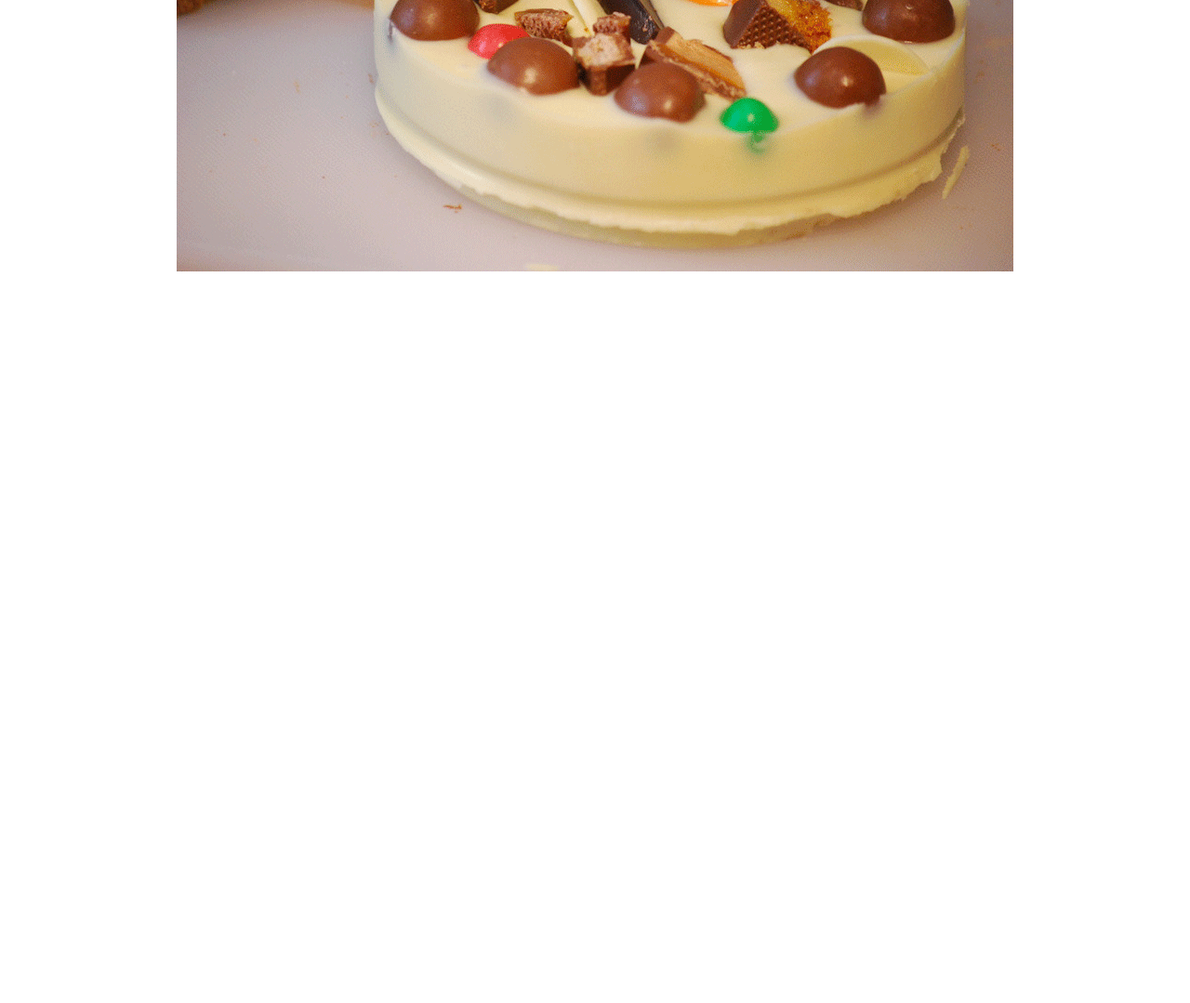
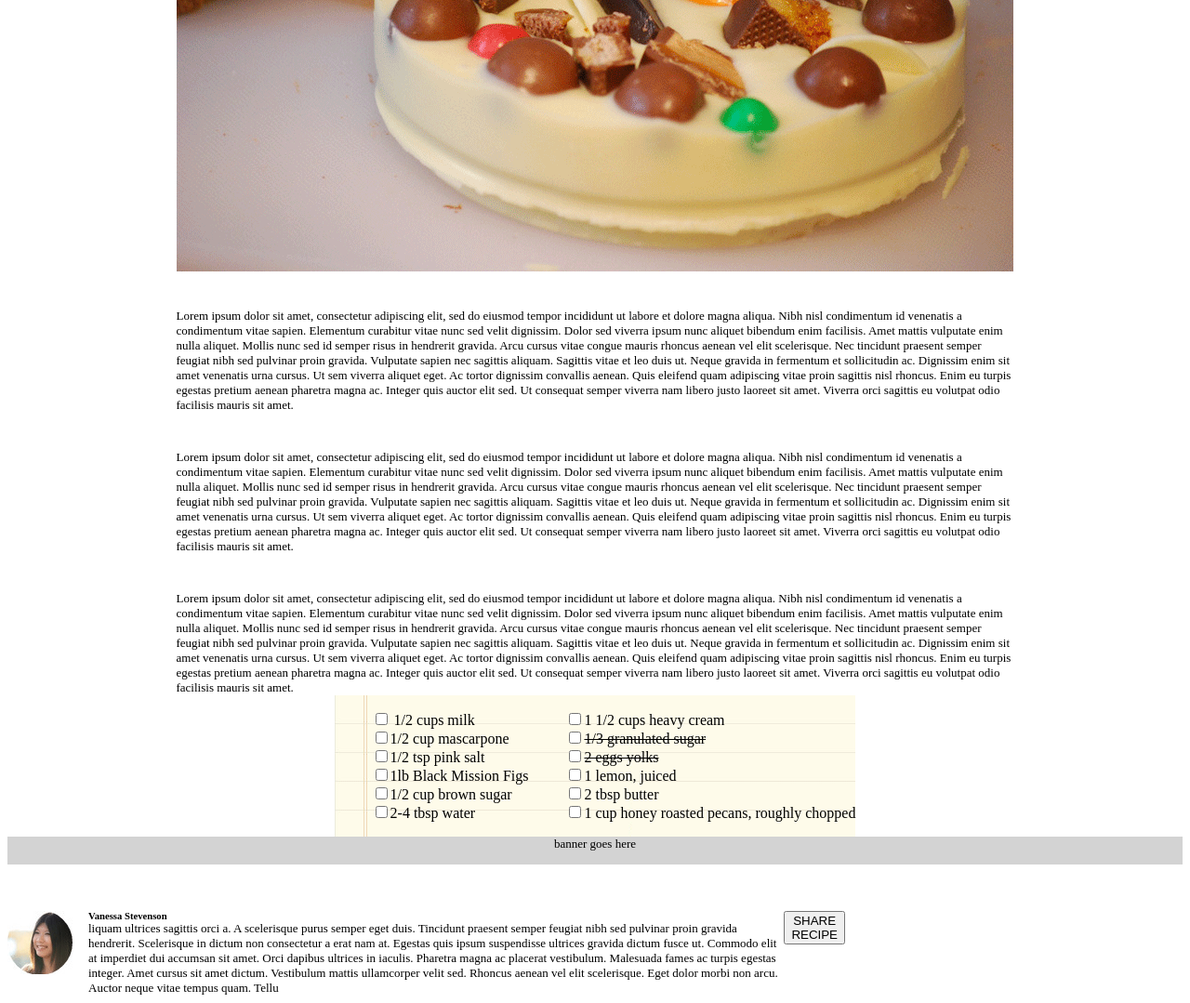
Before and after one commit to ehammes/chocolate-pizza, a plain HTML site: page index.html in a window 1280 px wide. Shown: the part 523-1602 px from the top of the page at 93% size. Before the commit the page ends 823 px from the top, so only its background shows below. Drawn offline with Linux system fonts and the light colour scheme.

Commit message:
linked and hooked ish

```diff
--- a/index.html
+++ b/index.html
@@ -2,8 +2,9 @@
 <html lang="en">
 
 <head>
-  <meta charset="UTF-8">
-  <meta http-equiv="X-UA-Compatible" content="IE=edge">
+  <link rel="preconnect" href="https://fonts.googleapis.com">
+  <link rel="preconnect" href="https://fonts.gstatic.com" crossorigin>
+  <link href="https://fonts.googleapis.com/css2?family=Yellowtail&display=swap" rel="stylesheet">
   <meta name="viewport" content="width=device-width, initial-scale=1.0">
   <link rel="stylesheet" href="css/style.css">
   <title>Delicious</title>
@@ -54,8 +55,47 @@
         <img src="img/choco-pizza.png" alt="pizza">
       </div>
     </div>
-      <p></p>
+    <div id="para">
+      <p>Lorem ipsum dolor sit amet, consectetur adipiscing elit, sed do eiusmod tempor incididunt ut labore et dolore magna aliqua. Nibh nisl condimentum id venenatis a condimentum vitae sapien. Elementum curabitur vitae nunc sed velit dignissim. Dolor sed viverra ipsum nunc aliquet bibendum enim facilisis. Amet mattis vulputate enim nulla aliquet. Mollis nunc sed id semper risus in hendrerit gravida. Arcu cursus vitae congue mauris rhoncus aenean vel elit scelerisque. Nec tincidunt praesent semper feugiat nibh sed pulvinar proin gravida. Vulputate sapien nec sagittis aliquam. Sagittis vitae et leo duis ut. Neque gravida in fermentum et sollicitudin ac. Dignissim enim sit amet venenatis urna cursus. Ut sem viverra aliquet eget. Ac tortor dignissim convallis aenean. Quis eleifend quam adipiscing vitae proin sagittis nisl rhoncus. Enim eu turpis egestas pretium aenean pharetra magna ac. Integer quis auctor elit sed. Ut consequat semper viverra nam libero justo laoreet sit amet. Viverra orci sagittis eu volutpat odio facilisis mauris sit amet.</p>
+      <p>Lorem ipsum dolor sit amet, consectetur adipiscing elit, sed do eiusmod tempor incididunt ut labore et dolore magna aliqua. Nibh nisl condimentum id venenatis a condimentum vitae sapien. Elementum curabitur vitae nunc sed velit dignissim. Dolor sed viverra ipsum nunc aliquet bibendum enim facilisis. Amet mattis vulputate enim nulla aliquet. Mollis nunc sed id semper risus in hendrerit gravida. Arcu cursus vitae congue mauris rhoncus aenean vel elit scelerisque. Nec tincidunt praesent semper feugiat nibh sed pulvinar proin gravida. Vulputate sapien nec sagittis aliquam. Sagittis vitae et leo duis ut. Neque gravida in fermentum et sollicitudin ac. Dignissim enim sit amet venenatis urna cursus. Ut sem viverra aliquet eget. Ac tortor dignissim convallis aenean. Quis eleifend quam adipiscing vitae proin sagittis nisl rhoncus. Enim eu turpis egestas pretium aenean pharetra magna ac. Integer quis auctor elit sed. Ut consequat semper viverra nam libero justo laoreet sit amet. Viverra orci sagittis eu volutpat odio facilisis mauris sit amet.</p>
+      <p>Lorem ipsum dolor sit amet, consectetur adipiscing elit, sed do eiusmod tempor incididunt ut labore et dolore magna aliqua. Nibh nisl condimentum id venenatis a condimentum vitae sapien. Elementum curabitur vitae nunc sed velit dignissim. Dolor sed viverra ipsum nunc aliquet bibendum enim facilisis. Amet mattis vulputate enim nulla aliquet. Mollis nunc sed id semper risus in hendrerit gravida. Arcu cursus vitae congue mauris rhoncus aenean vel elit scelerisque. Nec tincidunt praesent semper feugiat nibh sed pulvinar proin gravida. Vulputate sapien nec sagittis aliquam. Sagittis vitae et leo duis ut. Neque gravida in fermentum et sollicitudin ac. Dignissim enim sit amet venenatis urna cursus. Ut sem viverra aliquet eget. Ac tortor dignissim convallis aenean. Quis eleifend quam adipiscing vitae proin sagittis nisl rhoncus. Enim eu turpis egestas pretium aenean pharetra magna ac. Integer quis auctor elit sed. Ut consequat semper viverra nam libero justo laoreet sit amet. Viverra orci sagittis eu volutpat odio facilisis mauris sit amet.</p>
+    </div>
+    <div id="big">
+      <div id="background-paper">
+        <ul>
+          <li><input type="checkbox"> 1/2 cups milk</li>
+          <li><input type="checkbox">1/2 cup mascarpone</li>
+          <li><input type="checkbox">1/2 tsp pink salt</li>
+          <li><input type="checkbox">1lb Black Mission Figs</li>
+          <li><input type="checkbox">1/2 cup brown sugar</li>
+          <li><input type="checkbox">2-4 tbsp water</li>
+        </ul>
+        <ul>
+          <li><input type="checkbox">1 1/2 cups heavy cream</li>
+          <li id="text-decoration"><input type="checkbox">1/3 granulated sugar</li>
+          <li id="text-decoration"><input type="checkbox">2 eggs yolks</li>
+          <li><input type="checkbox">1 lemon, juiced</li>
+          <li><input type="checkbox">2 tbsp butter</li>
+          <li><input type="checkbox">1 cup honey roasted pecans, roughly chopped</li>
+        </ul>
 
+      </div>
+    </div>
+    <div id="banner">
+      <p>banner goes here</p>
+    </div>
+    <div id="bottom">
+      <div id="profilePic">
+        <img src="img/van-pic.png" alt="van's pic!">
+      </div>
+      <div id="bio">
+        <h4>Vanessa Stevenson</h4>
+        <p>liquam ultrices sagittis orci a. A scelerisque purus semper eget duis. Tincidunt praesent semper feugiat nibh sed pulvinar proin gravida hendrerit. Scelerisque in dictum non consectetur a erat nam at. Egestas quis ipsum suspendisse ultrices gravida dictum fusce ut. Commodo elit at imperdiet dui accumsan sit amet. Orci dapibus ultrices in iaculis. Pharetra magna ac placerat vestibulum. Malesuada fames ac turpis egestas integer. Amet cursus sit amet dictum. Vestibulum mattis ullamcorper velit sed. Rhoncus aenean vel elit scelerisque. Eget dolor morbi non arcu. Auctor neque vitae tempus quam. Tellu</p>
+      </div>
+      <div>
+        <button>SHARE RECIPE</button>
+      </div>
+    </div>
   </main>
 
   <footer>
```
